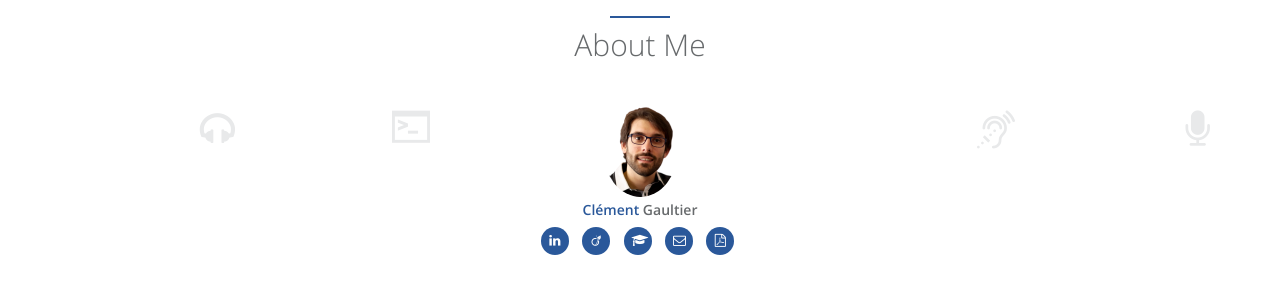
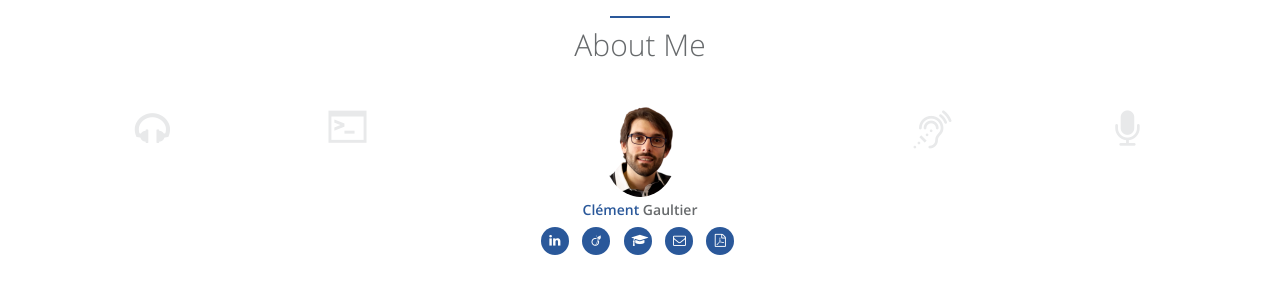
Before and after one commit to cgaultier/persoWeb, a Jekyll site: the page built from index.html, in a window 1280 px wide. Shown: the part 514-811 px from the top of the page. Built offline with Jekyll 4.4.1, drawn with Linux system fonts in a browser that asks for light colours; comment, search, counter and statistics services are not loaded.

Commit message:
Icon alignement aboutnme fix

```diff
--- a/_includes/sections/about.html
+++ b/_includes/sections/about.html
@@ -11,7 +11,7 @@
         {% for icon in site.author.skill_icon1 %}
         <div class="col-xs-2 wow fadeInLeft">
             <div class="team-member">
-                <div class="vote-icon">
+                <div class="vote-icon" style="text-align: center">
                     <i class="fa {{ icon.name }}"></i>
                 </div>
             </div>
@@ -54,7 +54,7 @@
         {% for icon in site.author.skill_icon2 %}
         <div class="col-xs-2 wow fadeInRight">
             <div class="team-member">
-                <div class="vote-icon">
+                <div class="vote-icon" style="text-align: center">
                     <i class="fa {{ icon.name }}"></i>
                 </div>
             </div>
```
